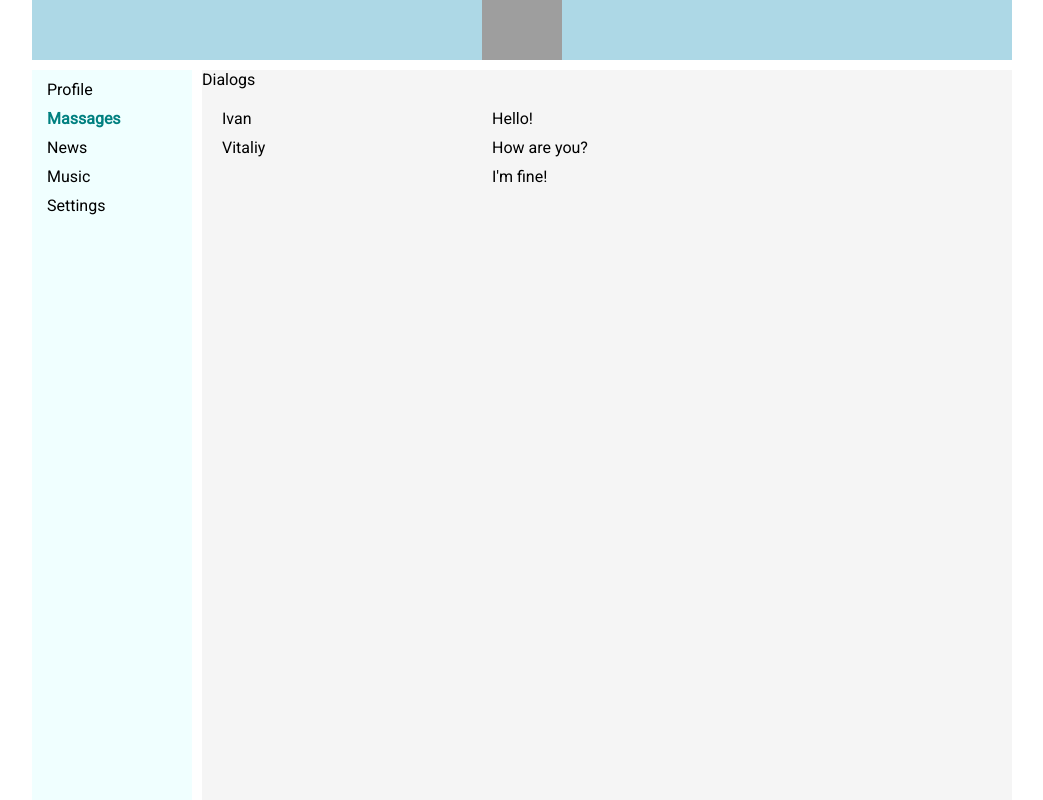
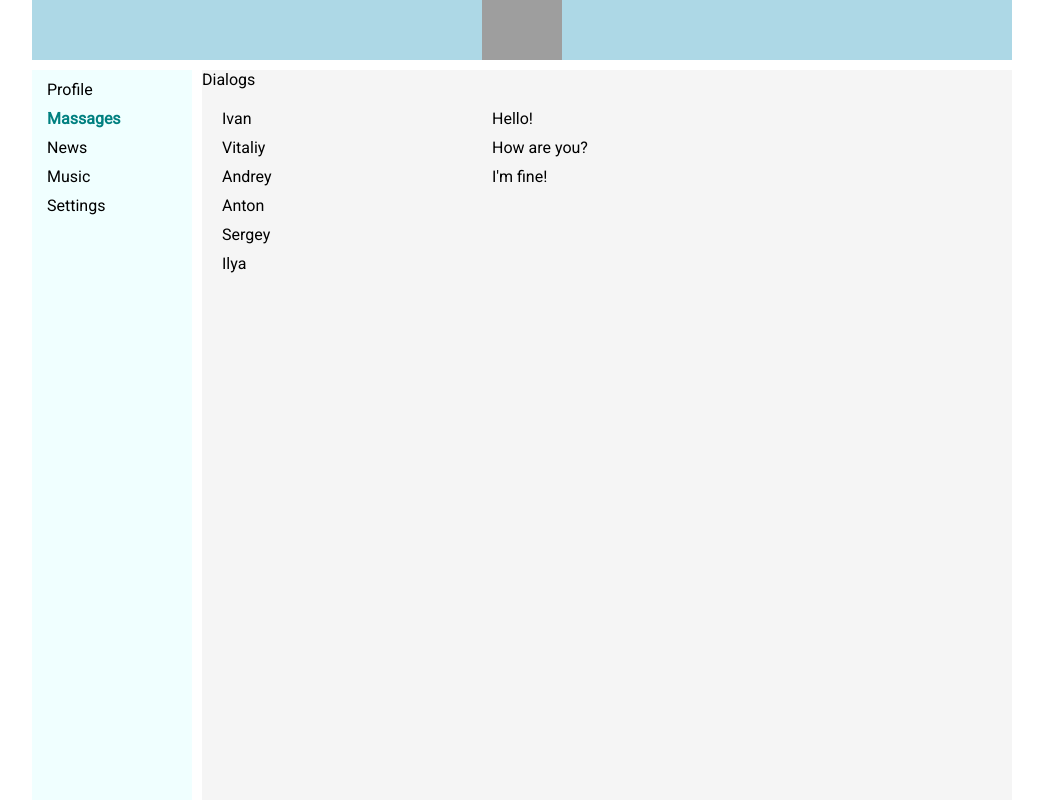
Before and after one commit to genekomarov/social-network, a React (Create React App) app: page /dialogs in a window 1280 px wide. Shown: the whole page, without its empty margins (118-1161 px from the left). Built offline with nearby package versions, Linux system fonts and the light colour scheme; grey boxes are pictures that could not be loaded.

Commit message:
Урок 25 метод массива .map. Массив JSX из данных

```diff
--- a/src/components/Content/Dialogs/Dialogs.jsx
+++ b/src/components/Content/Dialogs/Dialogs.jsx
@@ -22,7 +22,7 @@ const Message = (props) => {
 
 const Dialogs = () => {
 
-    let dialogsData = [
+    let dialogs = [
         {id: '1', name: 'Ivan'},
         {id: '2', name: 'Vitaliy'},
         {id: '3', name: 'Andrey'},
@@ -31,24 +31,29 @@ const Dialogs = () => {
         {id: '6', name: 'Ilya'},
     ];
 
-    let messagesData = [
+    let messages = [
         {id: '1', message: 'Hello!'},
         {id: '2', message: 'How are you?'},
         {id: '3', message: 'I\'m fine!'}
     ];
+
+    let dialogsElements =
+        dialogs
+            .map (d => <Dialog name={d.name} id={d.id} />);
+
+    let messagesElements =
+        messages
+            .map (m => <Message message={m.message} />)
 
     return (
         <div>
             Dialogs
             <div className={s.dialogsWrapper}>
                 <div className={s.dialogs}>
-                    <Dialog name={dialogsData[0].name} id={dialogsData[0].id} />
-                    <Dialog name={dialogsData[1].name} id={dialogsData[1].id} />
+                    {dialogsElements}
                 </div>
                 <div className={s.messages}>
-                    <Message message={messagesData[0].message} />
-                    <Message message={messagesData[1].message} />
-                    <Message message={messagesData[2].message} />
+                    {messagesElements}
                 </div>
             </div>
 
```
